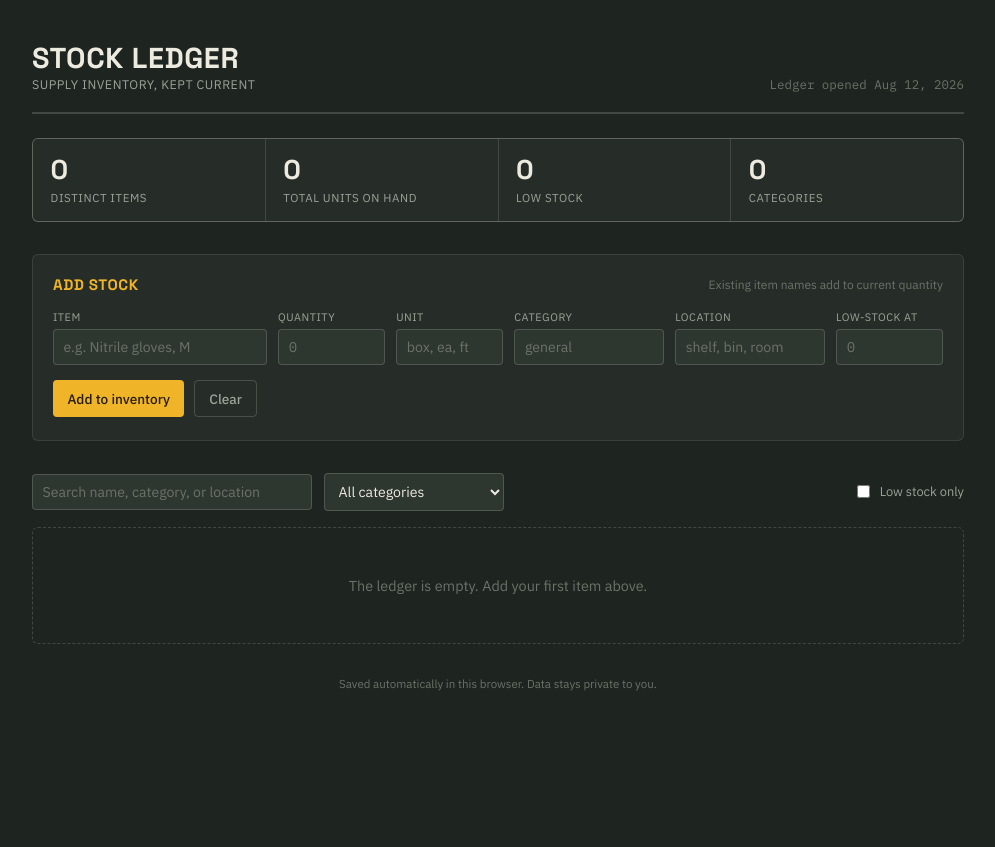
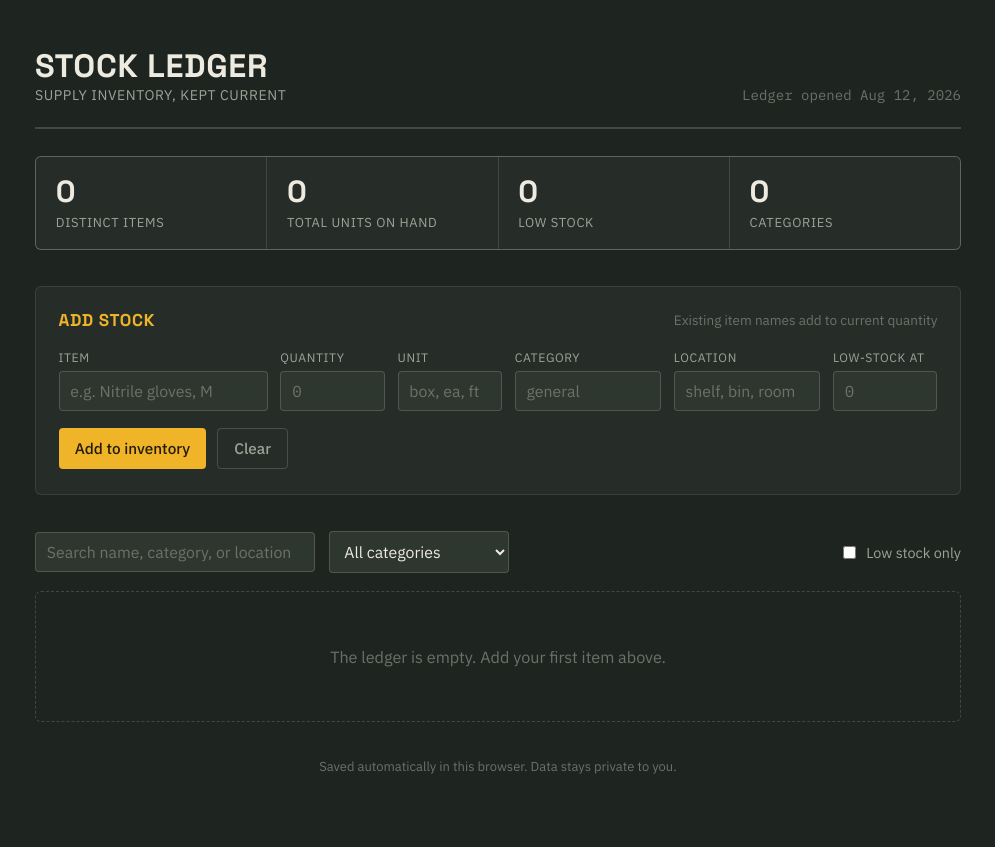
Before and after one commit to glencarl/bagofholding, a Python web app: template templates/inventorystatic.html in a window 1280 px wide. Shown: the whole page, without its empty margins (142-1137 px from the left). Before the commit the page ends 691 px from the top, so only its background shows below. Run offline with Jinja, Linux system fonts and the light colour scheme; the template is opened without the code that fills it, so the values that code supplies are empty.

Commit message:
glencarl/bagofholding#2 bigger font for templates example html

```diff
--- a/templates/inventorystatic.html
+++ b/templates/inventorystatic.html
@@ -26,6 +26,9 @@
     --radius: 6px;
   }
   *{box-sizing:border-box;}
+  html{
+    font-size:18px; /* base bump — every rem-based size below scales with it */
+  }
   body{
     margin:0;
     background:var(--bg);
```
